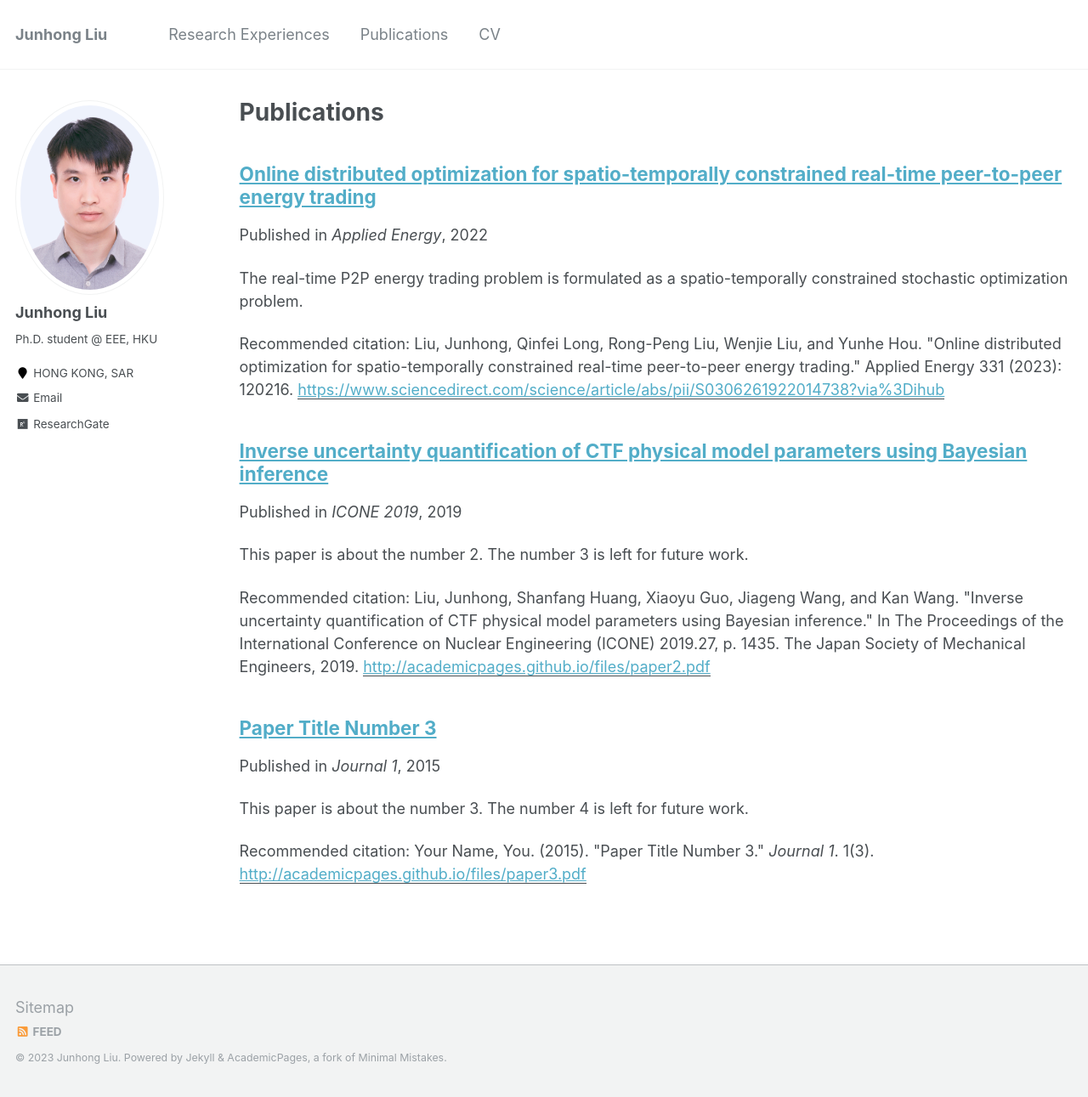
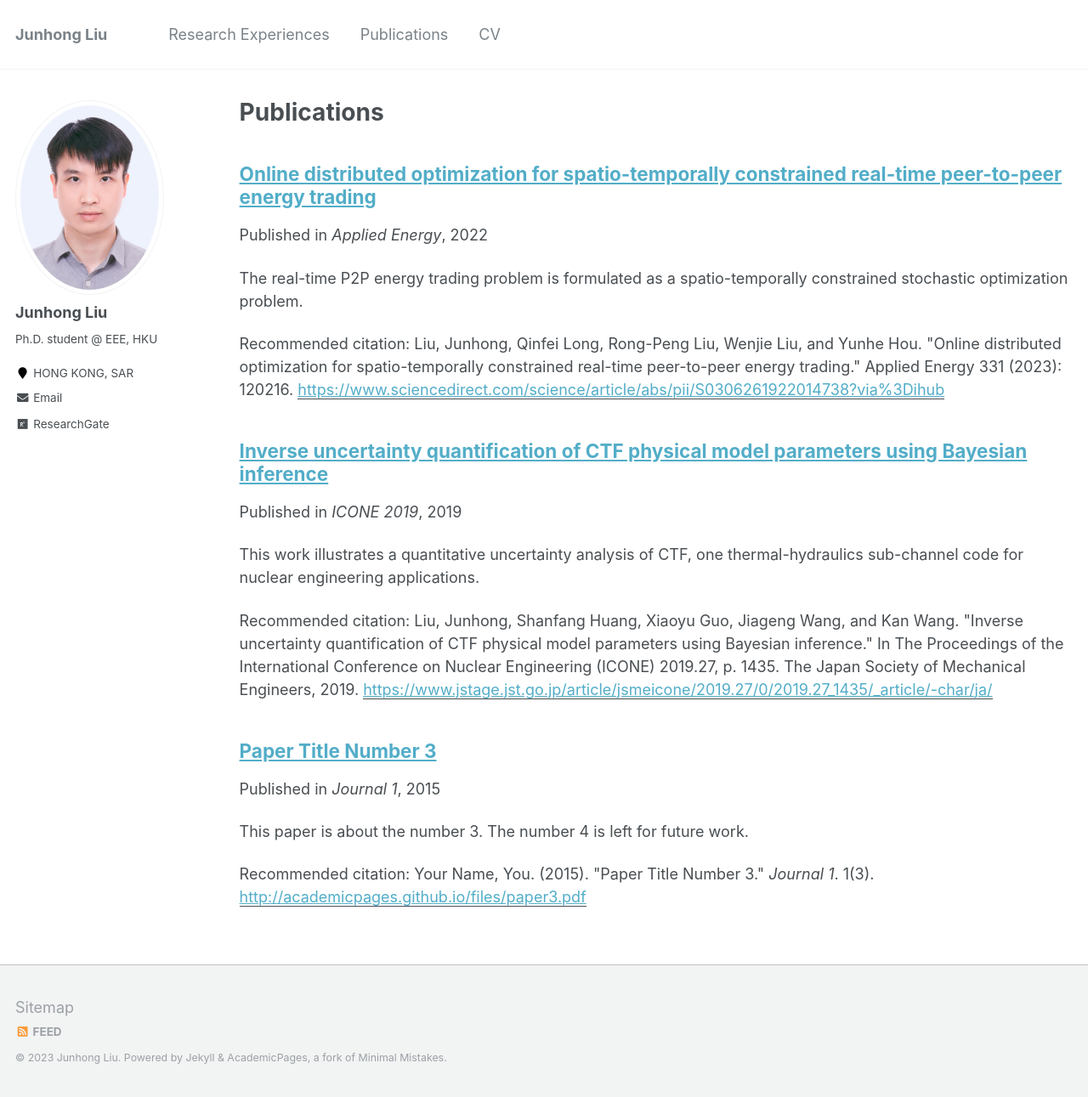
Before and after one commit to johnny-eee/online, a Jekyll site: the page built from _pages/publications.md, in a window 1280 px wide and 1291 px high. Shown: the whole window at 85% size. Built offline with Jekyll 4.4.1, drawn with Linux system fonts in a browser that asks for light colours.

Commit message:
Update 2019-05-19-paper-title-number-2.md

```diff
--- a/_publications/2019-05-19-paper-title-number-2.md
+++ b/_publications/2019-05-19-paper-title-number-2.md
@@ -2,9 +2,9 @@
 title: "Inverse uncertainty quantification of CTF physical model parameters using Bayesian inference"
 collection: publications
 permalink: /publication/2019-05-19-paper-title-number-2
-excerpt: 'This paper is about the number 2. The number 3 is left for future work.'
+excerpt: 'This work illustrates a quantitative uncertainty analysis of CTF, one thermal-hydraulics sub-channel code for nuclear engineering applications.'
 date: 2019-05-19
 venue: 'ICONE 2019'
-paperurl: 'http://academicpages.github.io/files/paper2.pdf'
+paperurl: 'https://www.jstage.jst.go.jp/article/jsmeicone/2019.27/0/2019.27_1435/_article/-char/ja/'
 citation: 'Liu, Junhong, Shanfang Huang, Xiaoyu Guo, Jiageng Wang, and Kan Wang. "Inverse uncertainty quantification of CTF physical model parameters using Bayesian inference." In The Proceedings of the International Conference on Nuclear Engineering (ICONE) 2019.27, p. 1435. The Japan Society of Mechanical Engineers, 2019.'
 ---
```
